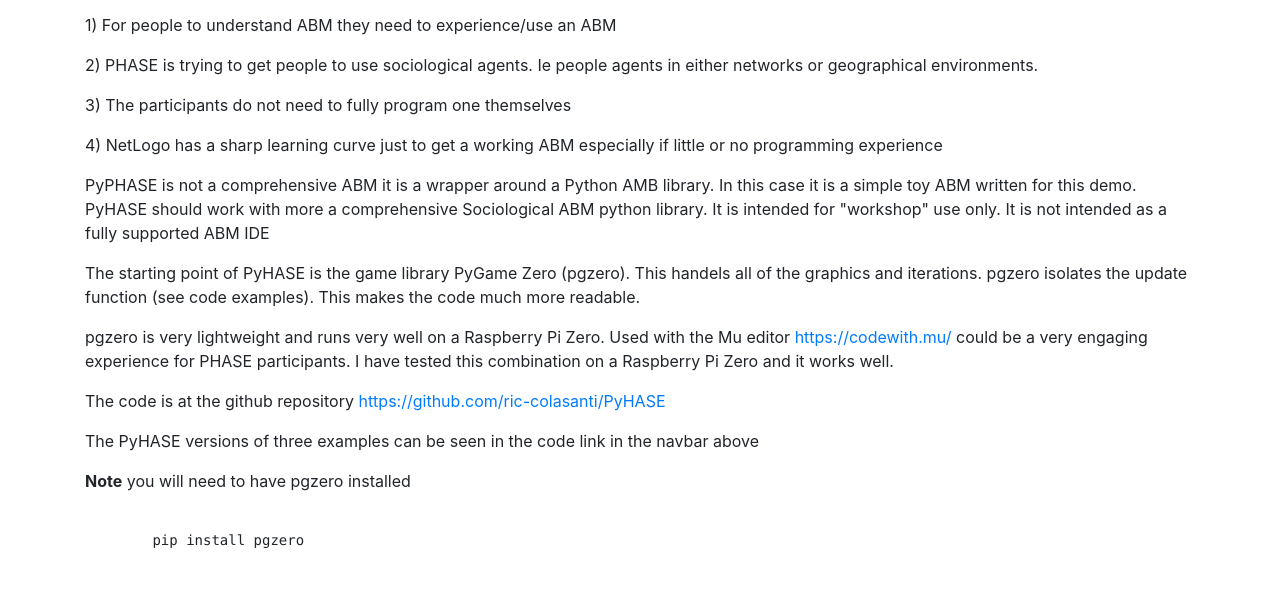
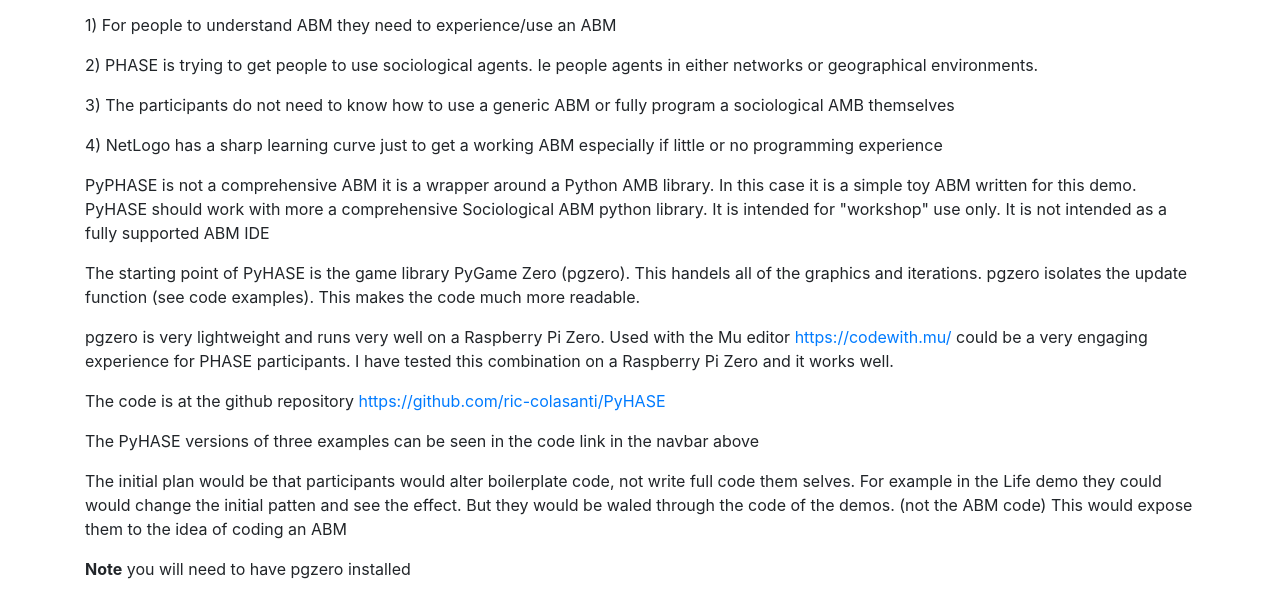
Before and after one commit to ric-colasanti/PyHASE, a plain HTML site: page index.html in a window 1280 px wide. Shown: the part 180-786 px from the top of the page. Drawn offline with nearby package versions, Linux system fonts and the light colour scheme.

Commit message:
Update the explanation

```diff
--- a/index.html
+++ b/index.html
@@ -72,7 +72,7 @@
     <p><h4>Axioms</h4></p>
     <p>1) For people to understand ABM they need to experience/use an ABM</p>
     <p>2) PHASE is trying to get people to use sociological agents. Ie people agents in either networks or geographical environments.</p>
-    <p>3) The participants do not need to fully program one themselves</p>
+    <p>3) The participants do not need to know how to use a generic ABM or fully program a sociological AMB themselves</p>
     <p>4) NetLogo has a sharp learning curve just to get a working ABM especially if little or no programming experience</p>
 
     <p>PyPHASE is not a comprehensive ABM it is a wrapper around a Python AMB library. In this case it is a simple toy ABM written for this demo. PyHASE should work with more a comprehensive Sociological ABM python library. It is intended for "workshop" use only. It is not intended as a fully supported ABM IDE</p>
@@ -83,6 +83,7 @@
     <p>The code is at the github repository <a href="https://github.com/ric-colasanti/PyHASE">https://github.com/ric-colasanti/PyHASE</a></p>
     <p>The PyHASE versions of three examples can be seen in the code link in the navbar above
     </p>
+    <p>The initial plan would be that participants would alter boilerplate code, not write full code them selves. For example in the Life demo they could would change the initial patten and see the effect. But they would be waled through the code of the demos. (not the ABM code) This would expose them to the idea of coding an ABM</p>
     <p><b>Note</b> you will need to have pgzero installed</p>
     <pre>
       <code>
```
